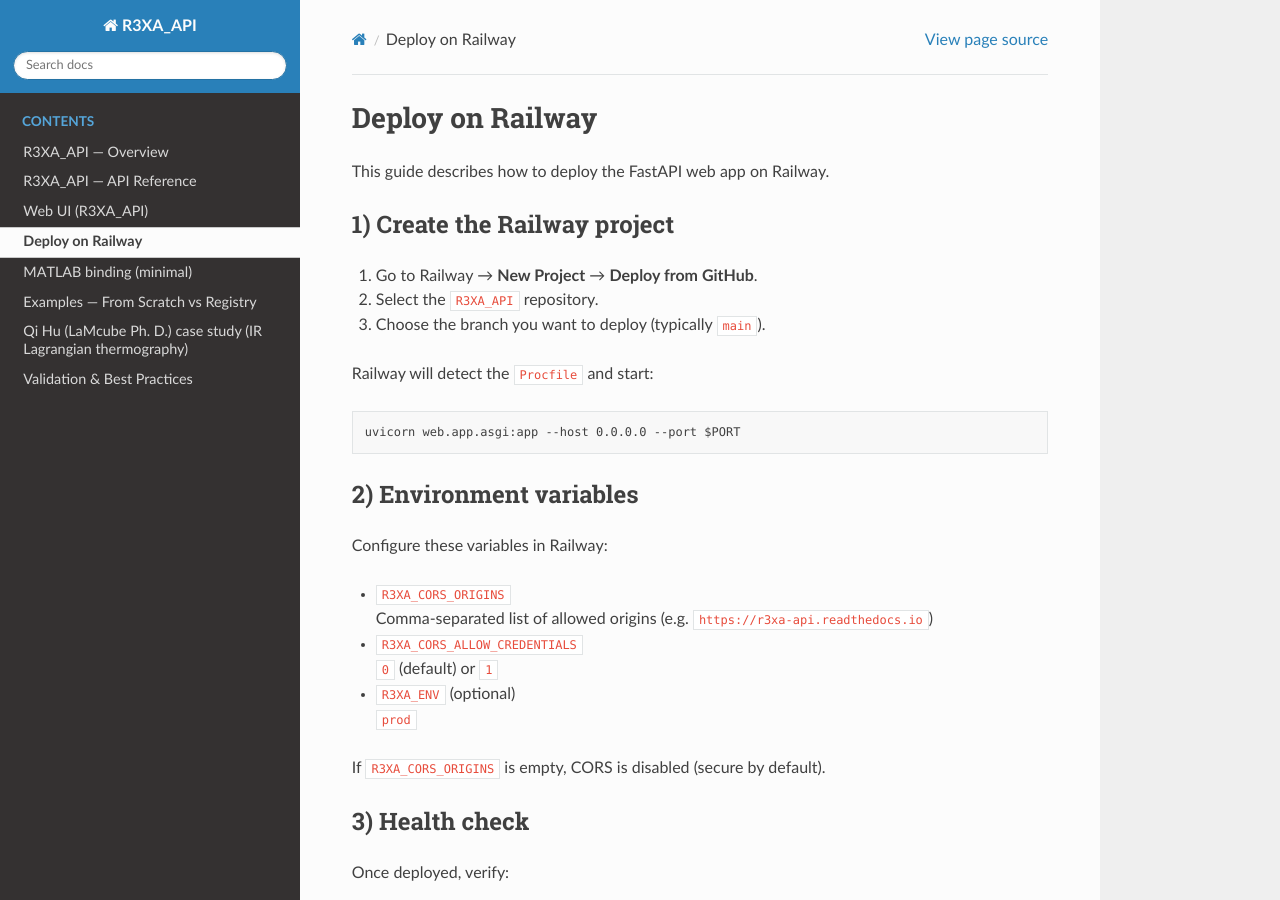
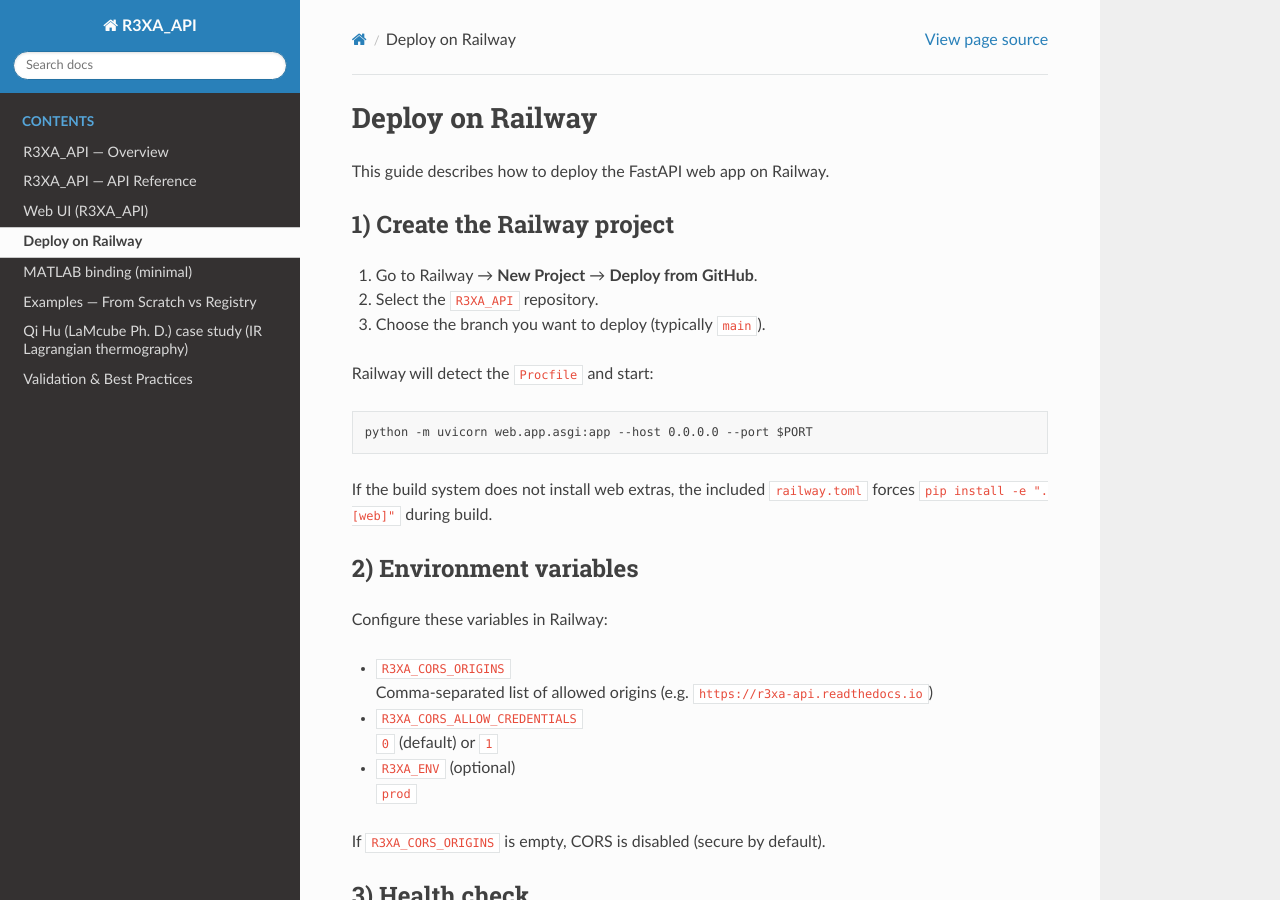
Before and after one commit to jeffwitz/R3XA_API, a Sphinx documentation site: the page built from docs/DEPLOY_RAILWAY.md, in a window 1280 px wide and 900 px high. Built offline with Sphinx 7.4.7 and the Read the Docs theme 3.1.0, drawn with Linux system fonts in a browser that asks for light colours.

Commit message:
Add Railway build/start commands

````diff
--- a/docs/DEPLOY_RAILWAY.md
+++ b/docs/DEPLOY_RAILWAY.md
@@ -11,8 +11,11 @@
 Railway will detect the `Procfile` and start:
 
 ```
-uvicorn web.app.asgi:app --host 0.0.0.0 --port $PORT
+python -m uvicorn web.app.asgi:app --host 0.0.0.0 --port $PORT
 ```
+
+If the build system does not install web extras, the included `railway.toml`
+forces `pip install -e ".[web]"` during build.
 
 ## 2) Environment variables
 
--- /dev/null
+++ b/railway.toml
@@ -0,0 +1,5 @@
+[build]
+cmd = "python -m pip install -e \".[web]\""
+
+[deploy]
+startCommand = "python -m uvicorn web.app.asgi:app --host 0.0.0.0 --port ${PORT:-8000}"
````
Also changed, not shown: 1 other file.
